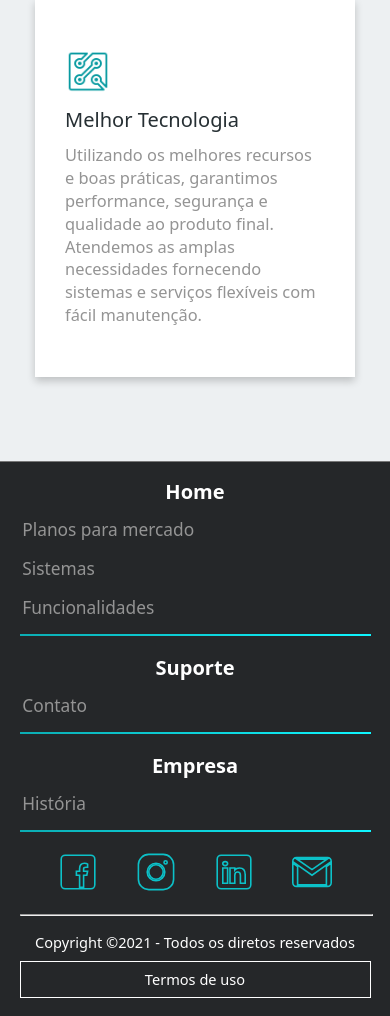
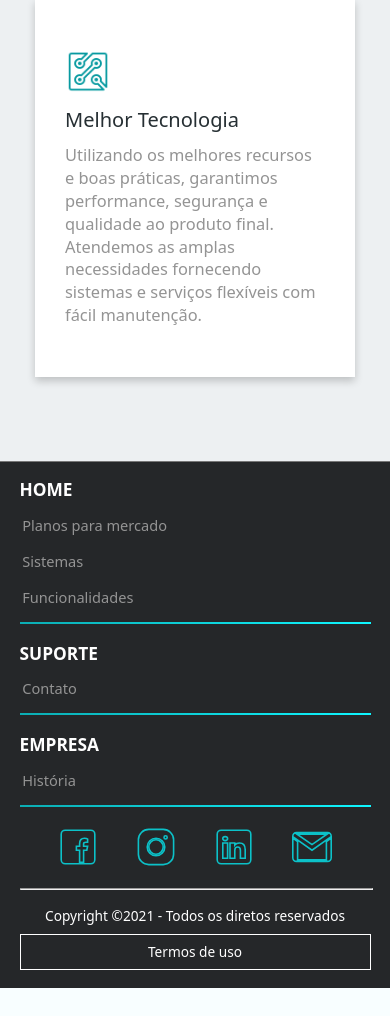
Before and after one commit to gasparmaria/Site-Westen, a PHP site: page / in a window 390 px wide. Shown: the part 1315-2331 px from the top of the page. After the commit the page ends 2303 px from the top, so only its background shows below. Run offline with PHP 8.4, Linux system fonts and the light colour scheme.

Commit message:
Rodapé: alteração na estilização

```diff
--- a/Site/cabecalho_rodape/rodape.php
+++ b/Site/cabecalho_rodape/rodape.php
@@ -2,19 +2,19 @@
         <div class="container">
             <div class="rodape-container-fluid">
                 <section class="rodape-item">
-                    <h1 class="rodape-item__titulo">Home</h1>
+                    <h1 class="rodape-item__titulo">HOME</h1>
                     <a class="rodape-item__link" href="#">Planos para mercado</a>
                     <a class="rodape-item__link" href="#">Sistemas</a>
                     <a class="rodape-item__link" href="#">Funcionalidades</a>
                 </section>
                 <hr class="linha-rodape">
                 <section class="rodape-item">
-                    <h1 class="rodape-item__titulo">Suporte</h1>
+                    <h1 class="rodape-item__titulo">SUPORTE</h1>
                     <a class="rodape-item__link" href="#">Contato</a>
                 </section>
                 <hr class="linha-rodape">
                 <section class="rodape-item">
-                    <h1 class="rodape-item__titulo">Empresa</h1>
+                    <h1 class="rodape-item__titulo">EMPRESA</h1>
                     <a class="rodape-item__link" href="#">História</a>
                 </section>
                 <hr class="linha-rodape">
--- a/Site/sass/components/_rodape.scss
+++ b/Site/sass/components/_rodape.scss
@@ -1,5 +1,5 @@
 .rodape {
-    font-size: 1.6rem;
+    font-size: 1.5rem;
     background: var(--color-background-rodape);
     color: var(--color-titulo-rodape);
     border-top: 1px solid var(--color-linha-rodape);
@@ -9,11 +9,11 @@
         display: flex;
         justify-content: space-between;
 
-        flex-grow: 0.5;
+        flex-grow: 0.2;
     }
 
     .rodape-item__titulo {
-        font-size: 2.0rem;
+        font-size: 1.8rem;
         margin: 0;
         padding: 0;
 
@@ -195,12 +195,12 @@
     }
 
     .rodape-item {
-        text-align: center;
+        text-align: left;
     }
 
     .rodape-item__link {
         display: block;
-        font-size: 1.9rem;
+        font-size: 1.6rem;
         padding: 0.3rem;
         text-decoration: none;
         margin: 1.5rem 0;
@@ -209,7 +209,7 @@
     }
 
     .rodape .rodape-item__titulo {
-        font-size: 2.2rem;
-        text-align: center;
+        font-size: 1.9rem;
+        text-align: left;
     }
 }
```
Also changed, not shown: Site/css/style.css.
